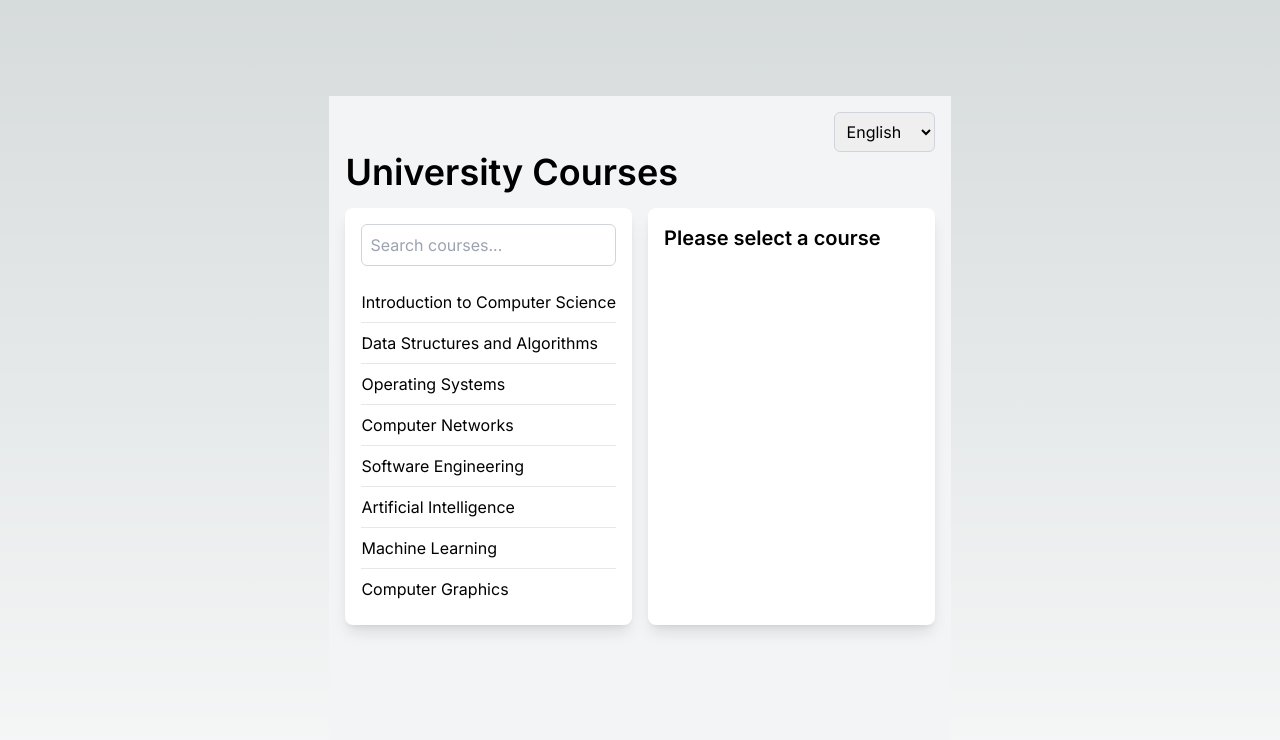
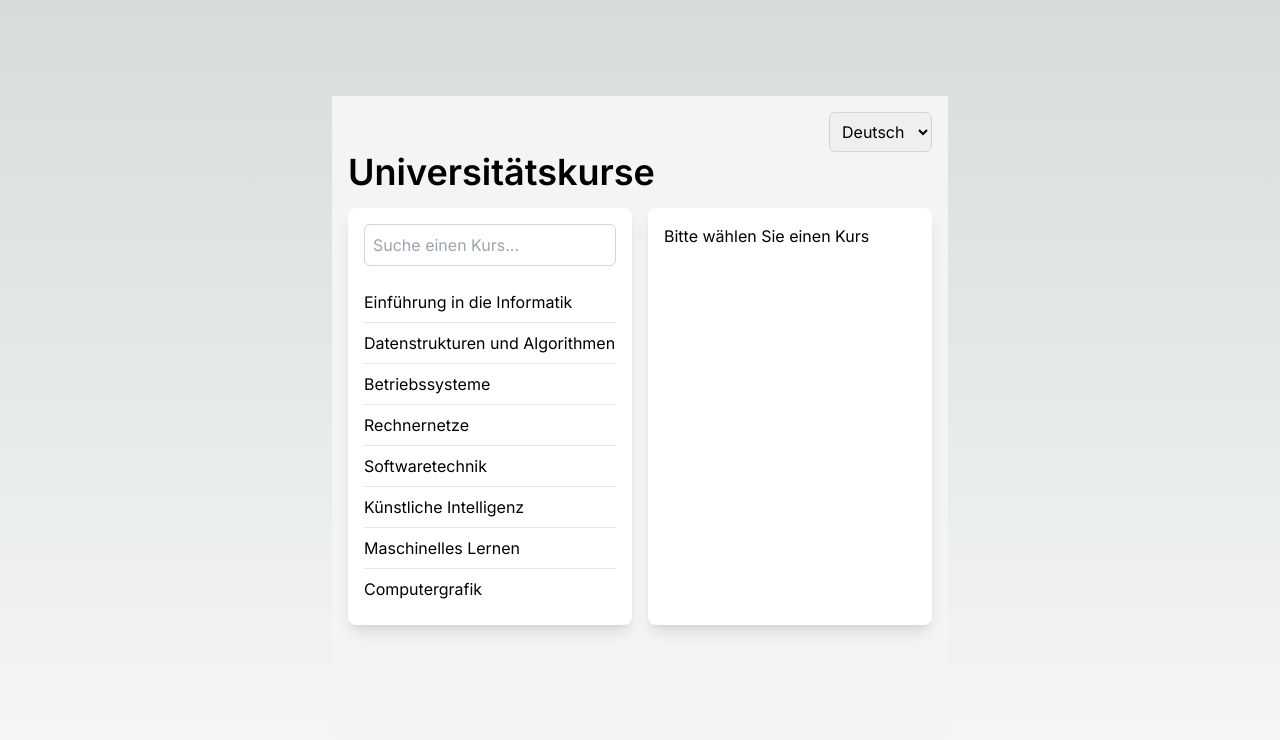
Before and after one commit to behrends/lectures-gpt, a Next.js app: page / in a window 1280 px wide. Shown: the top 740 px of the page. Built offline with nearby package versions, Linux system fonts and the light colour scheme.

Commit message:
Extract translations into an object and add French

```diff
--- a/components/CourseDetails.jsx
+++ b/components/CourseDetails.jsx
@@ -1,44 +1,23 @@
-const CourseDetails = ({ course, language }) => {
+function CourseDetails({ course, translation }) {
   if (!course) {
-    return (
-      <div>
-        <p className="text-xl font-semibold">
-          {language === 'English'
-            ? 'Please select a course'
-            : 'Bitte wählen Sie einen Kurs'}
-        </p>
-      </div>
-    );
+    return <p>{translation.selectPrompt}</p>;
   }
 
   return (
-    <div>
-      <h2 className="text-2xl font-semibold">{course.name}</h2>
-      <p>{course.description}</p>
+    <div className="p-4 border border-gray-300 rounded-md">
+      <h2 className="text-xl font-semibold mb-2">{course.name}</h2>
       <p>
-        {language === 'English' ? 'Instructor:' : 'Dozent:'}{' '}
-        {course.instructor}
+        {translation.instructor}: {course.instructor}
       </p>
       <p>
-        {language === 'English' ? 'Credits:' : 'Credits:'}{' '}
-        {course.credits}
+        {translation.credits}: {course.credits}
       </p>
-      {course.prerequisites.length > 0 && (
-        <>
-          <p>
-            {language === 'English'
-              ? 'Prerequisites:'
-              : 'Voraussetzungen:'}
-          </p>
-          <ul>
-            {course.prerequisites.map((prerequisite, index) => (
-              <li key={index}>{prerequisite}</li>
-            ))}
-          </ul>
-        </>
-      )}
+      <p>
+        {translation.prerequisites}: {course.prerequisites.join(', ')}
+      </p>
+      <p>{course.description}</p>
     </div>
   );
-};
+}
 
 export default CourseDetails;
--- a/components/CourseSearch.jsx
+++ b/components/CourseSearch.jsx
@@ -1,7 +1,8 @@
 import { useState, useEffect } from 'react';
 import CourseDetails from './CourseDetails';
 
-const courses = [
+const coursesByLanguage = {
+  English: [
     {
       id: 1,
       name: 'Introduction to Computer Science',
@@ -77,9 +78,8 @@ const courses = [
       credits: 4,
       prerequisites: ['Data Structures and Algorithms'],
     },
-];
-
-const coursesGerman = [
+  ],
+  Deutsch: [
     {
       id: 1,
       name: 'Einführung in die Informatik',
@@ -155,14 +155,120 @@ const coursesGerman = [
       credits: 4,
       prerequisites: ['Datenstrukturen und Algorithmen'],
     },
-];
+  ],
+  Français: [
+    {
+      id: 1,
+      name: "Introduction à l'informatique",
+      description:
+        "Un cours d'introduction couvrant les fondamentaux de l'informatique, de la programmation et des techniques de résolution de problèmes.",
+      instructor: 'Prof. John Doe',
+      credits: 3,
+      prerequisites: [],
+    },
+    {
+      id: 2,
+      name: 'Structures de données et algorithmes',
+      description:
+        'Une étude approfondie des structures de données et des algorithmes, y compris leur conception, analyse et mise en œuvre.',
+      instructor: 'Dr. Jane Smith',
+      credits: 4,
+      prerequisites: ["Introduction à l'informatique"],
+    },
+    {
+      id: 3,
+      name: "Systèmes d'exploitation",
+      description:
+        "Une exploration des concepts des systèmes d'exploitation, y compris la gestion des processus, la gestion de la mémoire, les systèmes de fichiers et la sécurité du système.",
+      instructor: 'Dr. Alice Johnson',
+      credits: 4,
+      prerequisites: ["Introduction à l'informatique"],
+    },
+    {
+      id: 4,
+      name: 'Réseaux informatiques',
+      description:
+        "Une étude des principes, protocoles et technologies de réseaux informatiques, avec un accent sur l'Internet et les systèmes connexes.",
+      instructor: 'Prof. Bob Brown',
+      credits: 4,
+      prerequisites: ["Introduction à l'informatique"],
+    },
+    {
+      id: 5,
+      name: 'Génie logiciel',
+      description:
+        'Une introduction aux méthodologies, outils et meilleures pratiques du génie logiciel pour concevoir, mettre en œuvre et maintenir un logiciel de haute qualité.',
+      instructor: 'Prof. Mary Davis',
+      credits: 4,
+      prerequisites: ["Introduction à l'informatique"],
+    },
+    {
+      id: 6,
+      name: 'Intelligence artificielle',
+      description:
+        "Un aperçu des concepts, techniques et applications de l'intelligence artificielle, y compris la représentation des connaissances, la recherche, l'apprentissage automatique et la robotique.",
+      instructor: 'Dr. Richard Wilson',
+      credits: 4,
+      prerequisites: ['Structures de données et algorithmes'],
+    },
+    {
+      id: 7,
+      name: 'Apprentissage automatique',
+      description:
+        "Une étude approfondie des algorithmes et techniques d'apprentissage automatique, y compris les approches d'apprentissage supervisé, non supervisé et par renforcement.",
+      instructor: 'Dr. Susan Clark',
+      credits: 4,
+      prerequisites: [
+        'Structures de données et algorithmes',
+        'Probabilités et statistiques',
+      ],
+    },
+    {
+      id: 8,
+      name: 'Graphiques informatiques',
+      description:
+        "Un cours axé sur les principes et techniques de graphiques informatiques, y compris le rendu 2D et 3D, la modélisation et l'animation.",
+      instructor: 'Prof. James Taylor',
+      credits: 4,
+      prerequisites: ['Structures de données et algorithmes'],
+    },
+  ],
+};
+
+const translations = {
+  English: {
+    searchPlaceholder: 'Search for a course...',
+    selectPrompt: 'Please select a course',
+    instructor: 'Instructor:',
+    credits: 'Credits:',
+    prerequisites: 'Prerequisites:',
+  },
+  Deutsch: {
+    searchPlaceholder: 'Suche einen Kurs...',
+    selectPrompt: 'Bitte wählen Sie einen Kurs',
+    instructor: 'Dozent:',
+    credits: 'Credits:',
+    prerequisites: 'Voraussetzungen:',
+  },
+  Français: {
+    searchPlaceholder: 'Cherchez un cours...',
+    selectPrompt: 'Veuillez choisir un cours',
+    instructor: 'Instructeur:',
+    credits: 'Crédits:',
+    prerequisites: 'Prérequis:',
+  },
+};
 
 const CourseSearch = () => {
   const [search, setSearch] = useState('');
-  const [filteredCourses, setFilteredCourses] = useState(courses);
+  const [filteredCourses, setFilteredCourses] = useState(
+    coursesByLanguage.Deutsch
+  );
   const [selectedCourse, setSelectedCourse] = useState(null);
-  const [language, setLanguage] = useState('English');
-  const [courseList, setCourseList] = useState(courses);
+  const [language, setLanguage] = useState('Deutsch');
+  const [courseList, setCourseList] = useState(
+    coursesByLanguage.Deutsch
+  );
 
   useEffect(() => {
     const result = courseList.filter((course) =>
@@ -172,19 +278,15 @@ const CourseSearch = () => {
   }, [search, courseList]);
 
   useEffect(() => {
-    if (language === 'English') {
-      setCourseList(courses);
-    } else if (language === 'Deutsch') {
-      setCourseList(coursesGerman);
-    }
+    setCourseList(coursesByLanguage[language]);
 
     if (selectedCourse) {
-      const updatedSelectedCourse = courseList.find(
+      const updatedSelectedCourse = coursesByLanguage[language].find(
         (course) => course.id === selectedCourse.id
       );
       setSelectedCourse(updatedSelectedCourse);
     }
-  }, [language, courseList, selectedCourse]);
+  }, [language, selectedCourse]);
 
   const handleCourseClick = (course) => {
     setSelectedCourse(course);
@@ -199,8 +301,9 @@ const CourseSearch = () => {
             onChange={(e) => setLanguage(e.target.value)}
             className="border border-gray-300 rounded-md p-2 focus:border-blue-500 focus:outline-none"
           >
+            <option value="Deutsch">Deutsch</option>
             <option value="English">English</option>
-            <option value="Deutsch">Deutsch</option>
+            <option value="Français">Français</option>
           </select>
         </div>
         <h1 className="text-4xl font-semibold mb-4">
@@ -211,15 +314,11 @@ const CourseSearch = () => {
         <div className="grid grid-cols-1 md:grid-cols-2 gap-4">
           <div className="bg-white p-4 shadow-lg rounded-lg">
             <input
+              className="border border-gray-300 rounded-md p-2 focus:border-blue-500 focus:outline-none"
               type="text"
-              placeholder={
-                language === 'English'
-                  ? 'Search courses...'
-                  : 'Kurse suchen...'
-              }
+              placeholder={translations[language].searchPlaceholder}
               value={search}
               onChange={(e) => setSearch(e.target.value)}
-              className="w-full border border-gray-300 rounded-md p-2 focus:border-blue-500 focus:outline-none"
             />
             <ul className="mt-4 divide-y divide-gray-200">
               {filteredCourses.map((course) => (
@@ -240,7 +339,7 @@ const CourseSearch = () => {
           <div className="bg-white p-4 shadow-lg rounded-lg">
             <CourseDetails
               course={selectedCourse}
-              language={language}
+              translation={translations[language]}
             />
           </div>
         </div>
```
Lines whose indentation alone changed are shown as unchanged.
